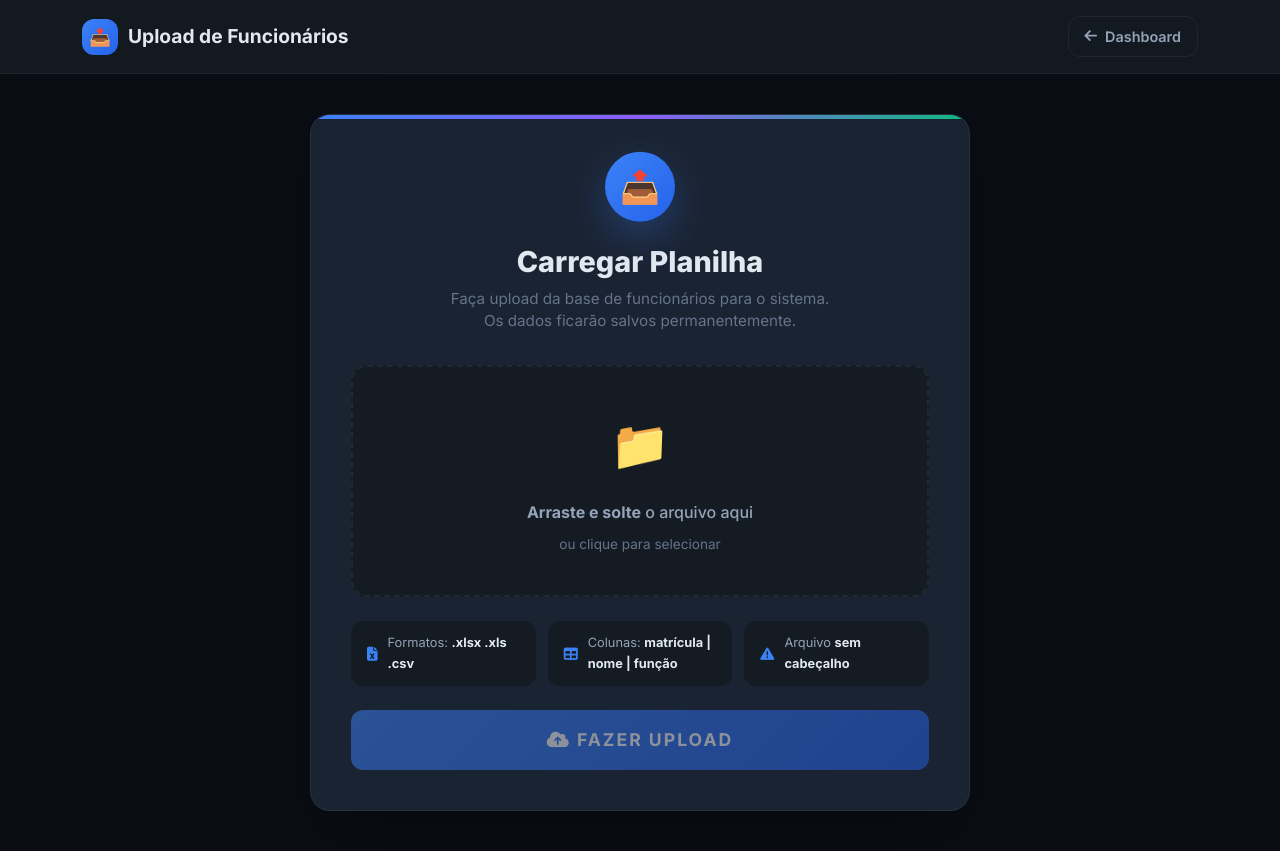
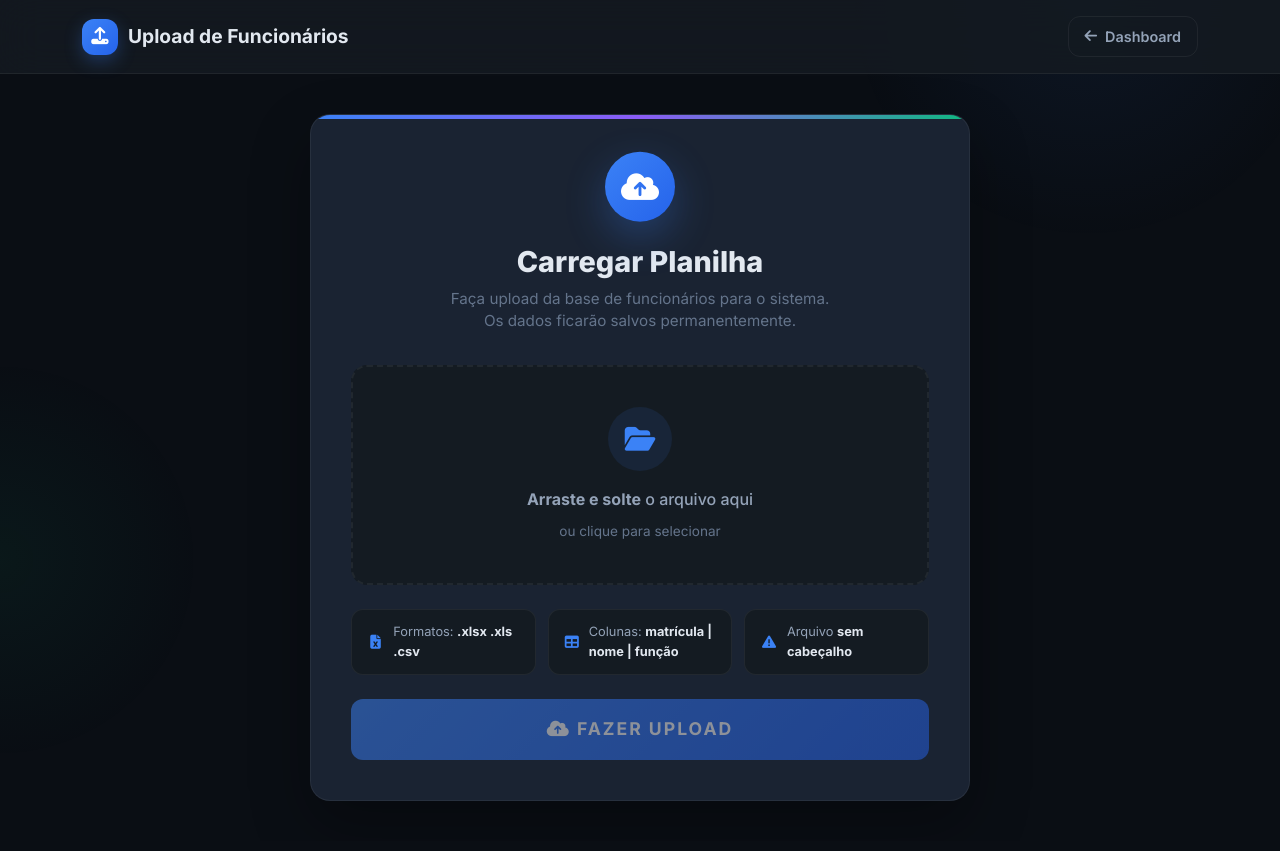
Before and after one commit to brenobucciarati/facilita.ai, a Flask app: page /admin/cadastrar-funcionarios in a window 1280 px wide. After the commit the page ends 801 px from the top, so only its background shows below. Run offline with Flask 3, Linux system fonts and the light colour scheme; a user stored in the database is signed in.

Commit message:
Update cadastrar_funcionarios.html

```diff
--- a/templates/admin/cadastrar_funcionarios.html
+++ b/templates/admin/cadastrar_funcionarios.html
@@ -30,9 +30,21 @@
         font-family: 'Inter', 'Segoe UI', sans-serif;
     }
 
+    body::before {
+        content: '';
+        position: fixed;
+        inset: 0;
+        pointer-events: none;
+        z-index: 0;
+        background:
+            radial-gradient(600px circle at 85% 0%, rgba(59,130,246,0.07), transparent 40%),
+            radial-gradient(500px circle at 0% 70%, rgba(16,185,129,0.06), transparent 40%);
+    }
+    .upload-wrapper, .card-panel { position: relative; z-index: 1; }
+
     /* ==================== NAVBAR ==================== */
     .navbar-upload {
-        background: rgba(20, 27, 34, 0.9);
+        background: rgba(20, 27, 34, 0.85);
         backdrop-filter: blur(20px);
         -webkit-backdrop-filter: blur(20px);
         border-bottom: 1px solid var(--border-color);
@@ -61,6 +73,7 @@
         justify-content: center;
         color: #fff;
         font-size: 0.9em;
+        box-shadow: 0 6px 18px rgba(59,130,246,0.3);
     }
 
     .btn-back-upload {
@@ -125,7 +142,7 @@
         align-items: center;
         justify-content: center;
         margin: 0 auto 20px;
-        font-size: 2em;
+        font-size: 1.9em;
         color: #fff;
         box-shadow: 0 15px 40px rgba(59, 130, 246, 0.3);
         animation: floatIcon 3s ease-in-out infinite;
@@ -193,24 +220,33 @@
 
     .drop-zone:hover {
         border-color: var(--accent-blue);
-        background: rgba(59, 130, 246, 0.03);
+        background: rgba(59, 130, 246, 0.04);
+        transform: translateY(-2px);
     }
 
     .drop-zone.drag-over {
         border-color: var(--accent-green);
-        background: rgba(16, 185, 129, 0.05);
+        background: rgba(16, 185, 129, 0.06);
         transform: scale(1.02);
     }
 
     .drop-zone-icon {
-        font-size: 3em;
-        margin-bottom: 16px;
+        width: 64px;
+        height: 64px;
+        margin: 0 auto 16px;
+        border-radius: 50%;
+        background: rgba(59,130,246,0.1);
+        display: flex;
+        align-items: center;
+        justify-content: center;
+        font-size: 1.7em;
         color: var(--accent-blue);
         transition: all 0.3s ease;
     }
 
     .drop-zone.drag-over .drop-zone-icon {
         color: var(--accent-green);
+        background: rgba(16,185,129,0.15);
         animation: bounce 0.5s ease;
     }
 
@@ -319,14 +357,22 @@
         gap: 10px;
         padding: 12px 16px;
         background: var(--bg-secondary);
+        border: 1px solid var(--border-color);
         border-radius: var(--radius-md);
         font-size: 0.8em;
         color: var(--text-secondary);
+        transition: border-color 0.25s ease;
+    }
+
+    .info-item:hover {
+        border-color: rgba(59,130,246,0.3);
     }
 
     .info-item i {
         color: var(--accent-blue);
         font-size: 1.1em;
+        width: 18px;
+        text-align: center;
     }
 
     .info-item strong {
@@ -479,7 +557,7 @@
 <nav class="navbar-upload">
     <div class="container d-flex justify-content-between align-items-center">
         <div class="page-title-upload">
-            <span class="icon-circle">📤</span>
+            <span class="icon-circle"><i class="fas fa-upload"></i></span>
             Upload de Funcionários
         </div>
         <a href="{{ url_for('dashboard') }}" class="btn-back-upload">
@@ -505,7 +583,7 @@
 
     <div class="upload-card">
         <div class="upload-header">
-            <div class="upload-icon">📤</div>
+            <div class="upload-icon"><i class="fas fa-cloud-upload-alt"></i></div>
             <h2>Carregar Planilha</h2>
             <p>Faça upload da base de funcionários para o sistema.<br>Os dados ficarão salvos permanentemente.</p>
         </div>
@@ -513,7 +591,7 @@
         <!-- Badge de cadastrados -->
         {% if total_cadastrados > 0 %}
         <div class="stats-badge-upload">
-            <span class="count-icon">👥</span>
+            <span class="count-icon"><i class="fas fa-users"></i></span>
             <div>
                 <div class="count-number">{{ total_cadastrados }}</div>
                 <div class="count-label">funcionários cadastrados</div>
@@ -524,7 +602,7 @@
         <form method="POST" enctype="multipart/form-data" id="upload-form">
             <!-- Drop Zone -->
             <div class="drop-zone" id="drop-zone">
-                <div class="drop-zone-icon">📁</div>
+                <div class="drop-zone-icon"><i class="fas fa-folder-open"></i></div>
                 <div class="drop-zone-text">
                     <strong>Arraste e solte</strong> o arquivo aqui
                 </div>
@@ -538,7 +616,7 @@
 
             <!-- Arquivo selecionado -->
             <div class="file-info" id="file-info">
-                <div class="file-icon">📄</div>
+                <div class="file-icon"><i class="fas fa-file-alt"></i></div>
                 <div class="file-details">
                     <div class="file-name" id="file-name"></div>
                     <div class="file-size" id="file-size"></div>
@@ -652,7 +730,7 @@ function mostrarArquivo(file) {
     const ext = '.' + nomeArquivo.split('.').pop();
 
     if (!extensoes.includes(ext)) {
-        alert('❌ Formato inválido! Use .xlsx, .xls ou .csv');
+        alert('Formato inválido! Use .xlsx, .xls ou .csv');
         fileInput.value = '';
         return;
     }
```
Also changed, not shown: other parts of templates/admin/cadastrar_funcionarios.html (+59 -11 lines). Lines whose indentation alone changed are shown as unchanged.
